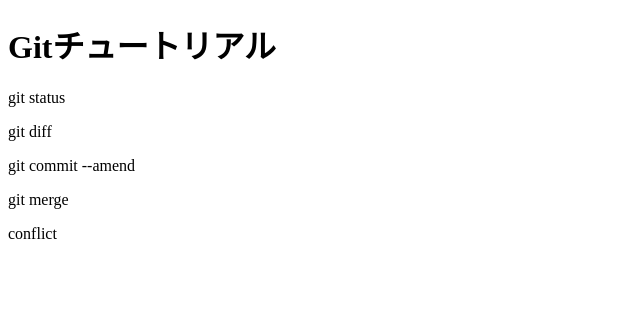
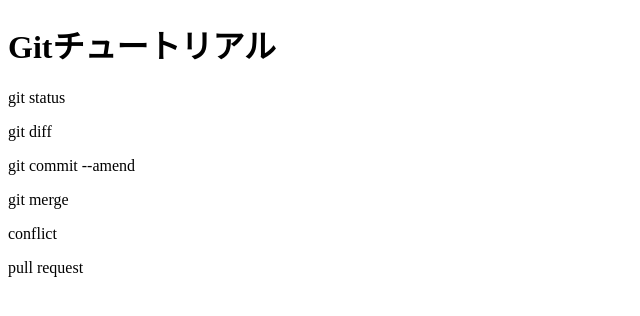
Before and after one commit to masaki-gi/git_tutorial, a plain HTML site: page index.html in a window 1280 px wide. Shown: the full height of the page, 0-640 px from the left. Drawn offline with Linux system fonts and the light colour scheme.

Commit message:
pull requestを追記

```diff
--- a/index.html
+++ b/index.html
@@ -12,6 +12,6 @@
   <p>git commit --amend</p>
   <p>git merge</p>
   <p>conflict</p>
-
+  <p>pull request</p>
 </body>
 </html>
```
Also changed, not shown: frature.html (deleted, +0 -1 lines).
